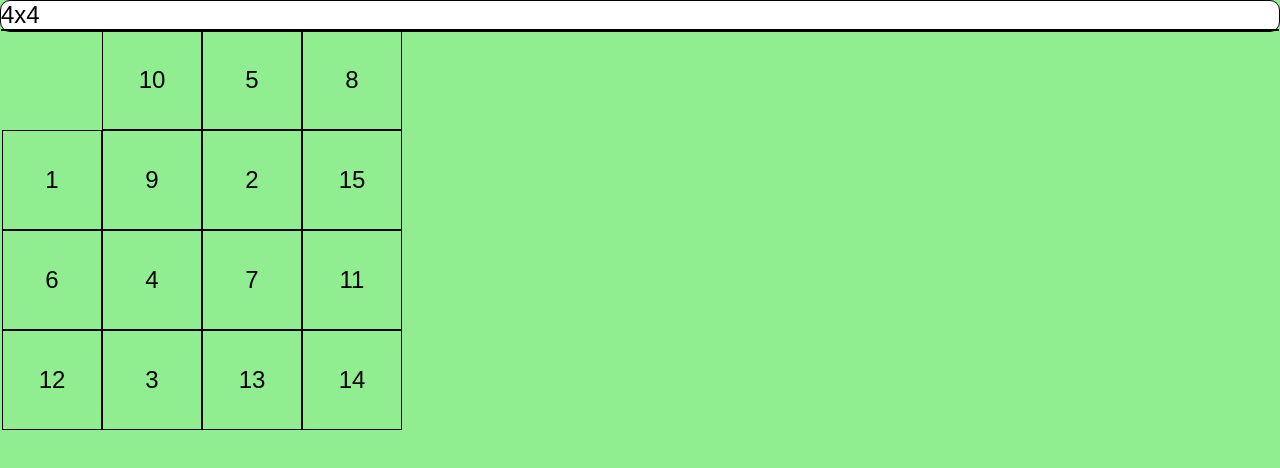
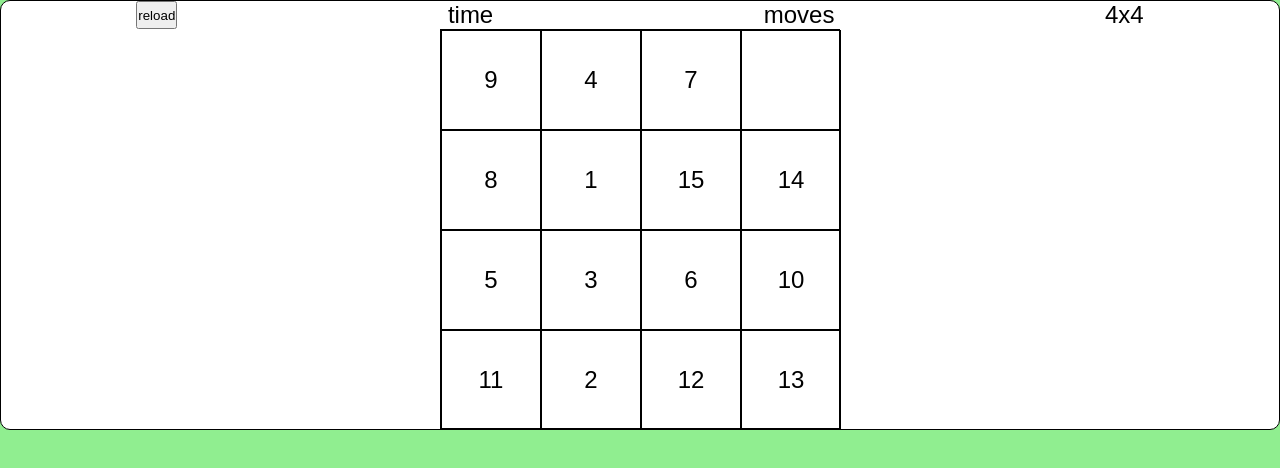
Before and after one commit to vladstepway/gem-puzzle, a website built with webpack: page index.html in a window 1280 px wide. Built offline with nearby package versions, Linux system fonts and the light colour scheme.

Commit message:
feat: added menu and fixed puzzle generating

```diff
--- a/src/js/components/puzzle-board.js
+++ b/src/js/components/puzzle-board.js
@@ -3,10 +3,6 @@ import PuzzleItem from './puzzle-item';
 import * as constants from './../utils/constants';
 
 const main = create('main', '', null);
-const emptyCell = {
-  top: 0,
-  left: 0,
-};
 export default class PuzzleBoard {
   constructor({ size }) {
     // this.settings = settings;
@@ -15,18 +11,29 @@ export default class PuzzleBoard {
 
   init() {
     this.container = create('div', 'puzzle', null, main);
-    this.infoBoard = create('div', 'puzzle__info', null, this.container);
-
-    this.timer = create('div', 'timer', null, this.infoBoard);
-    this.moves = create('div', 'moves', null, this.infoBoard);
-    this.sizeBoard = create('div', 'size__board', null, this.infoBoard);
+    this.initInfoBoard();
     document.body.prepend(main);
-    this.initInfoBoard();
     return this;
   }
 
   initInfoBoard() {
-    this.sizeBoard.innerHTML = `${this.boardSize}x${this.boardSize}`;
+    this.infoBoard = create('div', 'puzzle__info', null, this.container);
+    this.resetButton = create(
+      'button',
+      'reset_button',
+      'reload',
+      this.infoBoard
+    );
+    this.timer = create('div', 'timer', 'time', this.infoBoard);
+    this.movesCount = 0;
+    this.moves = create('div', 'moves', 'moves', this.infoBoard);
+    this.sizeBoard = create(
+      'div',
+      'size__board',
+      `${this.boardSize}x${this.boardSize}`,
+      this.infoBoard
+    );
+    this.resetButton.addEventListener('click', this.reloadGame);
   }
 
   generatePuzzles() {
@@ -39,28 +46,31 @@ export default class PuzzleBoard {
       null,
       this.container
     );
+    puzzleContent.style.width = `${this.boardSize * constants.CELL_SIZE}px`;
+    puzzleContent.style.height = `${this.boardSize * constants.CELL_SIZE}px`;
+
     this.createCells(puzzleContent);
   }
   shufflePuzzles(puzzleAmount) {
-    return [...Array(puzzleAmount - 1).keys()].sort(() => Math.random() - 0.5);
+    return [...Array(puzzleAmount).keys()].sort(() => Math.random() - 0.5);
   }
 
   createCells(puzzleContent) {
     const puzzleSize = this.boardSize * this.boardSize;
-    this.currentPositions.push(emptyCell);
     const randomArray = this.shufflePuzzles(puzzleSize);
-    for (let i = 1; i <= randomArray.length; i++) {
+    for (let i = 0; i < randomArray.length; i++) {
       const left = i % this.boardSize;
       const top = (i - left) / this.boardSize;
       const position = { left, top };
-      const item = new PuzzleItem(
-        randomArray[i - 1] + 1,
-        puzzleContent,
-        position
-      );
+      const value = randomArray[i];
+      const item = new PuzzleItem(value, puzzleContent, position);
+      if (value === 0) {
+        this.emptyCell = item.position;
+      }
       item.div.addEventListener('click', this.changePosition.bind(this, item));
 
       this.currentPositions.push({
+        value,
         left: position.left,
         top: position.top,
         element: item,
@@ -77,29 +87,43 @@ export default class PuzzleBoard {
       .map((n) => (n.element ? n.element.number : 0))
       .indexOf(item.number);
     const puzzleCell = this.currentPositions[currentCellIndex];
-    if (this.isCloseCell(puzzleCell)) {
+    if (this.isNotClosestCell(puzzleCell)) {
       return;
     } else {
       puzzleCell.element.div.style.left = `${
-        emptyCell.left * constants.CELL_SIZE
+        this.emptyCell.left * constants.CELL_SIZE
       }px`;
       puzzleCell.element.div.style.top = `${
-        emptyCell.top * constants.CELL_SIZE
+        this.emptyCell.top * constants.CELL_SIZE
       }px`;
 
-      const { left, top } = emptyCell;
+      const { left, top } = this.emptyCell;
 
-      emptyCell.left = puzzleCell.left;
-      emptyCell.top = puzzleCell.top;
+      this.emptyCell.left = puzzleCell.left;
+      this.emptyCell.top = puzzleCell.top;
 
       puzzleCell.left = left;
       puzzleCell.top = top;
     }
+    const isEndOfTheGame = this.currentPositions.every((p) => {
+      return p.value === p.top * this.boardSize + p.left;
+    });
+    if (isEndOfTheGame) {
+      this.endOfTheGame();
+    }
   };
 
-  isCloseCell(currentCell) {
-    const leftDifference = Math.abs(emptyCell.left - currentCell.left);
-    const topDifference = Math.abs(emptyCell.top - currentCell.top);
+  isNotClosestCell(currentCell) {
+    const leftDifference = Math.abs(this.emptyCell.left - currentCell.left);
+    const topDifference = Math.abs(this.emptyCell.top - currentCell.top);
     return leftDifference + topDifference > 1;
   }
+
+  endOfTheGame() {
+    alert('You win');
+  }
+
+  reloadGame() {
+    console.log('game is reloaded');
+  }
 }
--- a/src/js/components/puzzle-item.js
+++ b/src/js/components/puzzle-item.js
@@ -6,9 +6,10 @@ export default class PuzzleItem {
     this.number = number;
     this.content = content;
     this.position = position;
-    this.div = create('div', 'item', number, content);
+    const cellNumber = number === 0 ? '' : number;
+    this.div = create('div', 'item', cellNumber, content);
     this.div.style.left = `${position.left * constants.CELL_SIZE}px`;
     this.div.style.top = `${position.top * constants.CELL_SIZE}px`;
-    this.div.innerHTML = number;
+    this.div.innerHTML = cellNumber;
   }
 }
--- a/src/sass/components/_puzzle.scss
+++ b/src/sass/components/_puzzle.scss
@@ -4,6 +4,8 @@
   border: 0.1rem solid black;
   &__info {
     font-size: 2.4rem;
+    display: flex;
+    justify-content: space-around;
   }
 
   &__content {
@@ -13,6 +15,7 @@
     // grid-row-gap: 0.1rem;
     // grid-column-gap: 0.1rem;
     border: 0.1rem solid black;
+    margin: auto;
 
     .item {
       display: flex;
```
